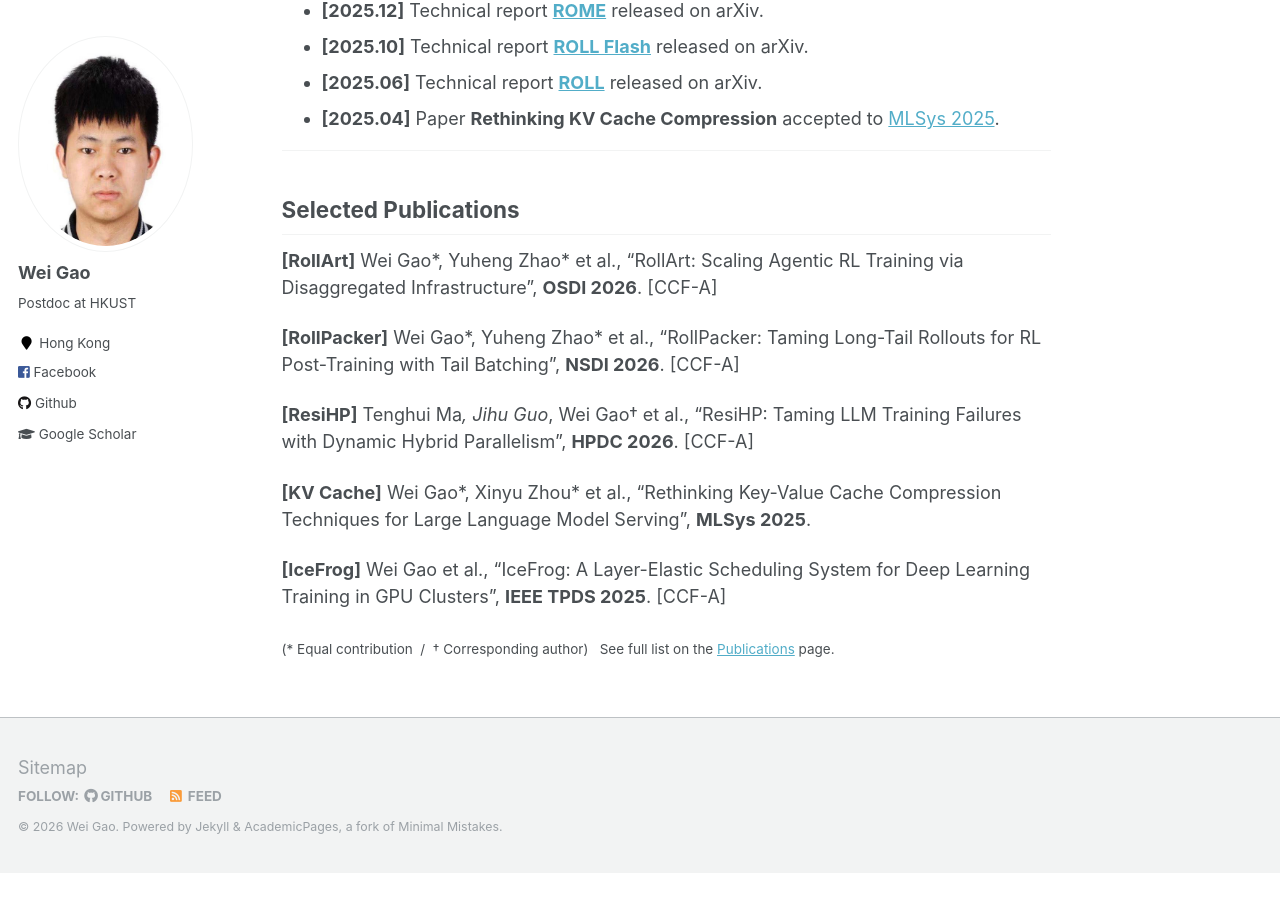
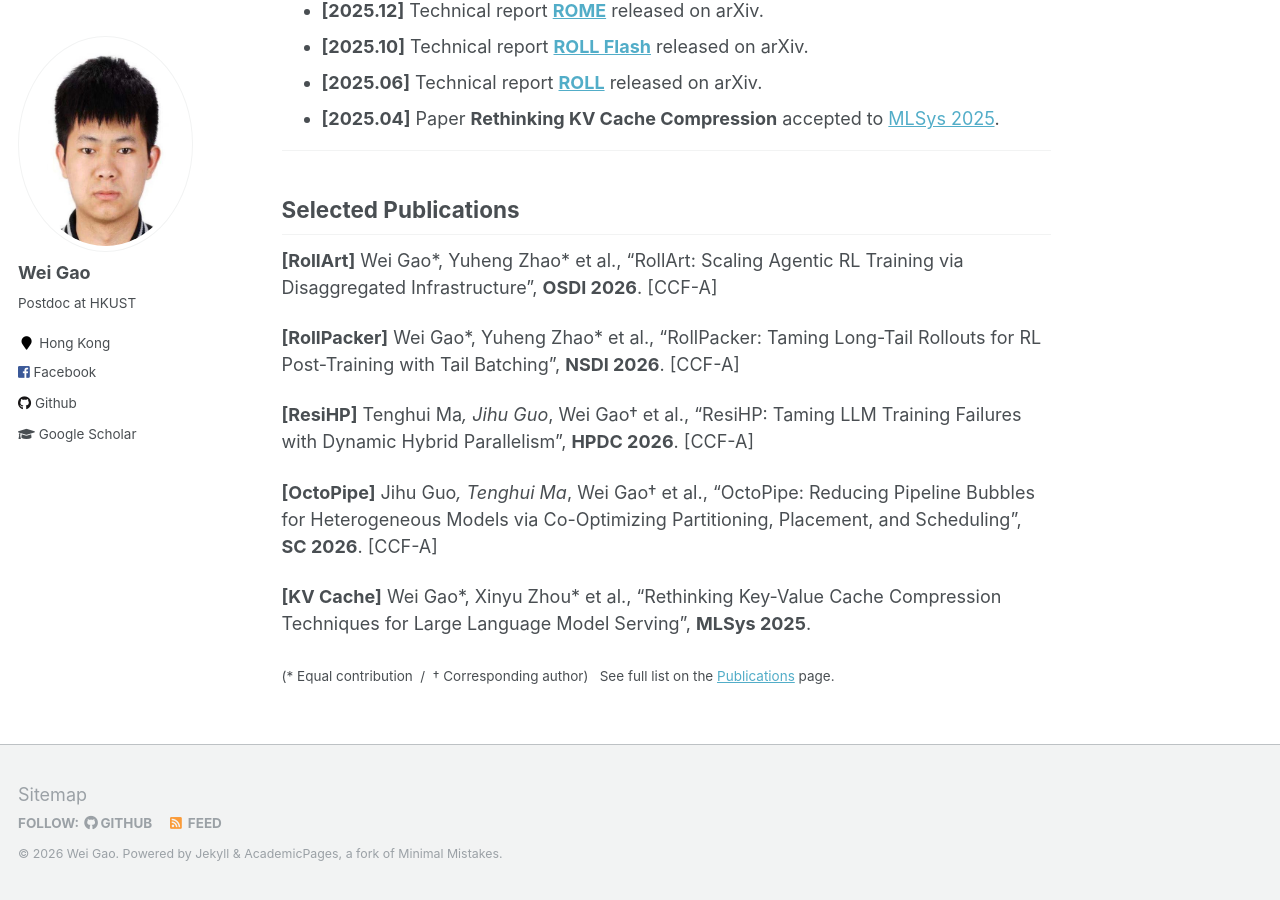
Before and after one commit to gaow0007/gaow0007.github.io, a Jekyll site: the page built from _pages/about.md, in a window 1280 px wide and 900 px high, scrolled down 1121 px. Built offline with Jekyll 4.4.1, drawn with Linux system fonts in a browser that asks for light colours; before the commit the page ends 1994 px from its top, so only the background shows below that.

Commit message:
Update selected publications: replace IceFrog with OctoPipe
🤖 Generated with [Qoder][https://qoder.com]

```diff
--- a/_pages/about.md
+++ b/_pages/about.md
@@ -50,8 +50,8 @@ I am a core contributor to [**ROLL**](https://github.com/alibaba/ROLL), an open-
 
 **[ResiHP]** Tenghui Ma*, Jihu Guo*, Wei Gao† et al., "ResiHP: Taming LLM Training Failures with Dynamic Hybrid Parallelism", **HPDC 2026**. \[CCF-A\]
 
+**[OctoPipe]** Jihu Guo*, Tenghui Ma*, Wei Gao† et al., "OctoPipe: Reducing Pipeline Bubbles for Heterogeneous Models via Co-Optimizing Partitioning, Placement, and Scheduling", **SC 2026**. \[CCF-A\]
+
 **[KV Cache]** Wei Gao\*, Xinyu Zhou\* et al., "Rethinking Key-Value Cache Compression Techniques for Large Language Model Serving", **MLSys 2025**.
 
-**[IceFrog]** Wei Gao et al., "IceFrog: A Layer-Elastic Scheduling System for Deep Learning Training in GPU Clusters", **IEEE TPDS 2025**. \[CCF-A\]
-
 <small>(\* Equal contribution &nbsp;/&nbsp; † Corresponding author) &nbsp; See full list on the [Publications](/publications/) page.</small>
```
